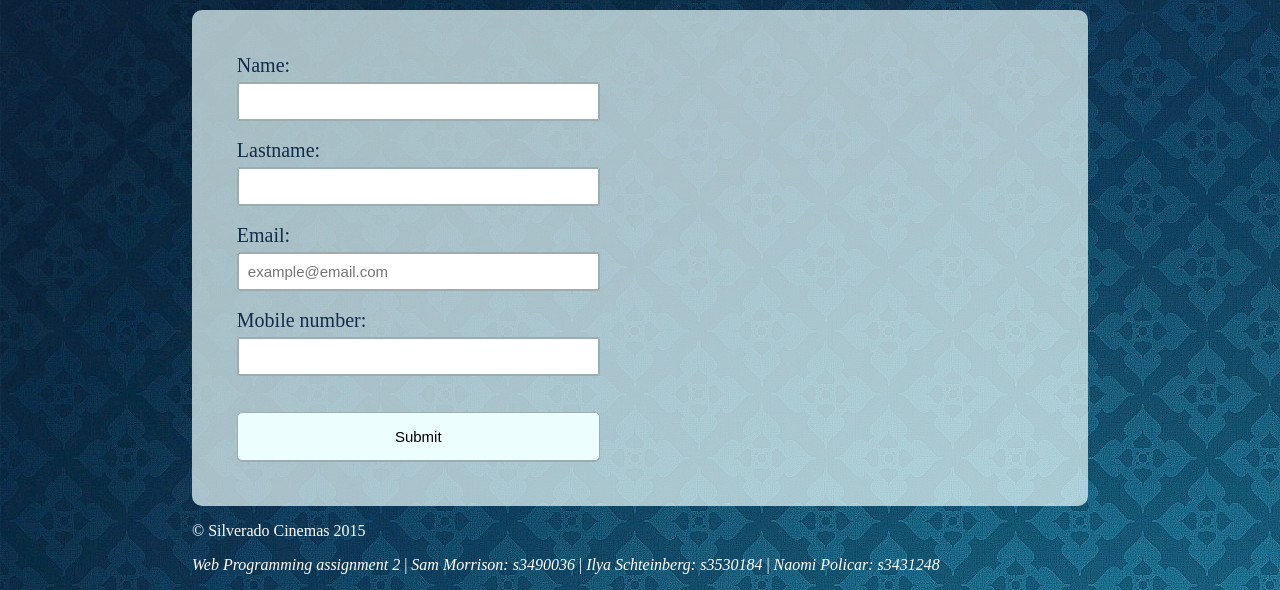
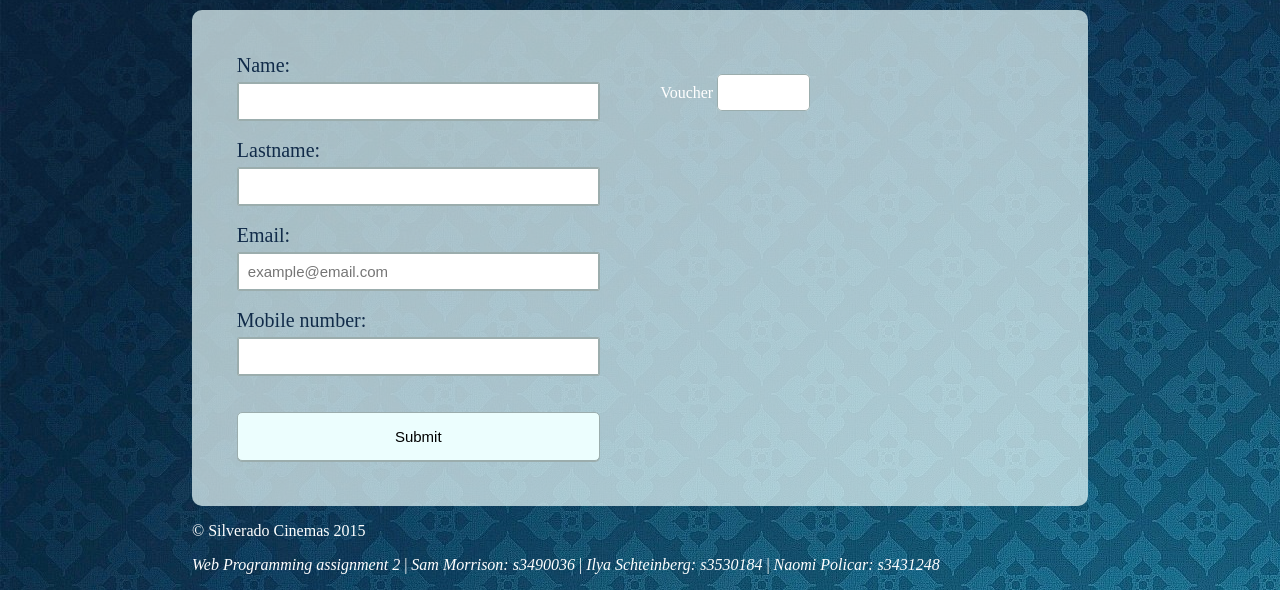
Before and after one commit to shteini/web2015, a PHP site: page /customer-details.php in a window 1280 px wide. Shown: the part 253-843 px from the top of the page. Run offline with PHP 8.4, Linux system fonts and the light colour scheme; some libraries are stand-ins or nearby versions; some web fonts are replaced.

Commit message:
moved voucher to customer-details page

```diff
--- a/cart.php
+++ b/cart.php
@@ -49,9 +49,6 @@ $pageTitle = "My Cart";*/
 				}
 
 				echo "<div id='voucher-grand-total'>";
-				echo "<label for='voucher'>Voucher</label>";
-				echo "<input type='text' name='voucher' id='voucher' pattern='^(\d{5})[-](\d{5})[-]([A-Z][{2})$'>";
-				echo "<p id='status'></p>";
 				echo "<label for='grandtotal'>Total:$</label>";
 				echo "<input type='number' name='grandtotal' id='grand-total' readonly value='".$_SESSION['grandTotal']."'>";
 				echo "</div>";
--- a/customer-details.php
+++ b/customer-details.php
@@ -27,8 +27,14 @@ $pageTitle = "Customer Details";
 					<input id="submit" type="submit" value="Submit">
 
 			</form>
+
+			<div id="map">
+				<label for='voucher'>Voucher</label>
+				<input type='text' name='voucher' id='voucher' pattern='^(\d{5})[-](\d{5})[-]([A-Z][{2})$'>
+				<p id='status'></p>
+			</div>
 		</div>
-
+		<script src="js/customer-details.js"></script>
 		<?php include("footer.php");?>
     </div>
 </body>
--- /dev/null
+++ b/js/customer-details.js
@@ -0,0 +1,13 @@
+$(document).ready(function(){
+
+
+	$("#voucher").keyup(function(){
+		var voucher = $(this).val();
+		$('#status').html('Checking ...');
+		$.post("validate-voucher.php",{'voucher':voucher})
+		.done(function(result){
+				$("#status").html(result); //Modify this
+			});
+	})
+
+})
```
Also changed, not shown: js/cart.js (+0 -10 lines).
